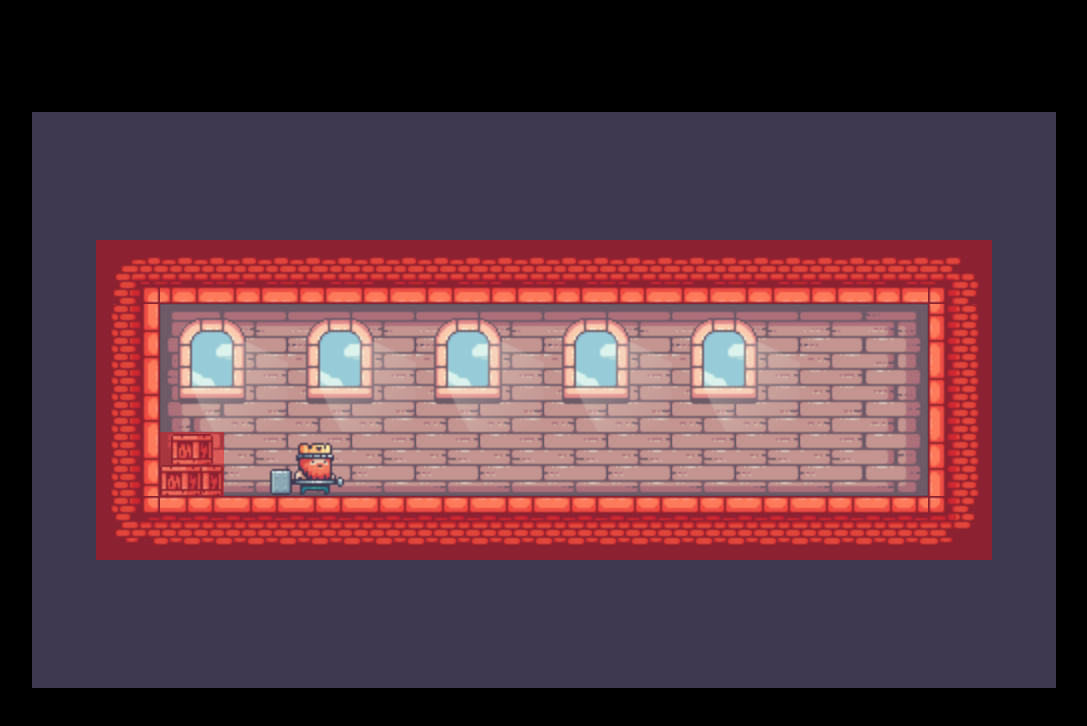
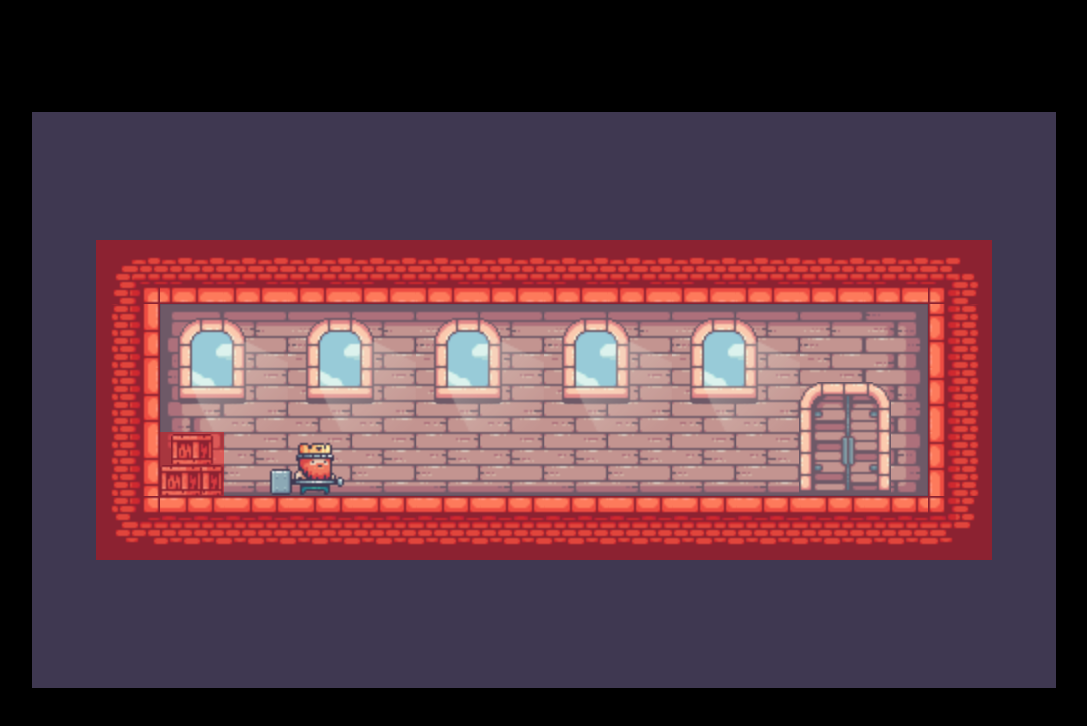
Before and after one commit to Soham-Jadhav/Medieval-Warrior, a plain HTML site: page index.html in a window 1280 px wide. Shown: the whole page, without its empty margins (96-1183 px from the left). Drawn offline with nearby package versions, Linux system fonts and the light colour scheme.

Commit message:
Level 1 Built Completed

```diff
--- a/index.html
+++ b/index.html
@@ -23,6 +23,9 @@
         Your browser does not support the HTML5 canvas tag. Please update your browser to a more recent version.
     </canvas>
 
+    <script src="https://cdnjs.cloudflare.com/ajax/libs/gsap/3.12.4/gsap.min.js"
+        integrity="sha512-EZI2cBcGPnmR89wTgVnN3602Yyi7muWo8y1B3a8WmIv1J9tYG+udH4LvmYjLiGp37yHB7FfaPBo8ly178m9g4Q=="
+        crossorigin="anonymous" referrerpolicy="no-referrer"></script>
     <script src="./js/utils.js"></script>
     <script src="./js/data/collusions.js"></script>
     <script src="./js/classes/collusionBlock.js"></script>
--- a/js/classes/player.js
+++ b/js/classes/player.js
@@ -11,13 +11,15 @@ class Player extends Sprite {
         collusionBlocks = [],
         imageSrc = './../../assets/img/king/idle.png',
         maxFrames = 11,
-        animations
+        animations,
+        loop = true
     }) {
         super({
             position: position,
             imageSrc: imageSrc,
             maxFrames: maxFrames,
-            animations: animations
+            animations: animations,
+            loop: loop
         });
         // this.position = position;
         this.velocity = {
@@ -183,6 +185,8 @@ class Player extends Sprite {
             this.frames.max = this.animations[name].maxFrames;
             this.frames.hold = this.animations[name].holdFrames;
             this.frames.current = 0;
+            this.loop = this.animations[name].loop;
+            this.currentAnimation = this.animations[name];
         }
     }
 };
--- a/js/classes/sprite.js
+++ b/js/classes/sprite.js
@@ -9,7 +9,9 @@ class Sprite {
         imageSrc = './../../assets/img/backgroundLevel1.png',
         maxFrames = 1,
         holdFrames = 2,
-        animations
+        loop = true,
+        autoplay = true,
+        animations,
     }) {
         this.position = position;
         this.loaded = false;
@@ -27,7 +29,11 @@ class Sprite {
             elapsed: 0
         },
             this.animations = animations;
+        this.loop = loop;
+        this.autoplay = autoplay;
+        this.currentAnimation;
 
+        // Add images for different animations
         if (this.animations) {
             for (let key in this.animations) {
                 const image = new Image();
@@ -50,7 +56,7 @@ class Sprite {
             height: this.height,
         };
 
-        // Draw an image
+        // Draw & update an image
         if (this.loaded) {
             context.drawImage(
                 this.image,
@@ -76,12 +82,14 @@ class Sprite {
 
     // Update the frames of the Sprite
     updateFrames() {
+        // Check if we need to animate sprite
+        if (this.autoplay) {
             // Update frames
             if (this.frames.elapsed % this.frames.hold === 0) {
                 if (this.frames.current + 1 < this.frames.max) {
                     this.frames.current++;
                 }
-            else {
+                else if (this.loop) {
                     this.frames.current = 0;
                 }
 
@@ -89,5 +97,18 @@ class Sprite {
             }
 
             this.frames.elapsed++;
+
+            if (this.currentAnimation?.onComplete) {
+                if (this.frames.current === this.frames.max - 1 && !this.currentAnimation.isActive) {
+                    this.currentAnimation.onComplete();
+                    this.currentAnimation.isActive = true;
+                }
+            }
+        }
+    }
+
+    // Play animation
+    play() {
+        this.autoplay = true;
     }
 };
--- a/js/eventListeners.js
+++ b/js/eventListeners.js
@@ -1,8 +1,33 @@
 // Key down event listener
 addEventListener('keydown', ({ key }) => {
+    if (player.preventInput) return;
+
     switch (key) {
         // Jump up
         case 'w':
+            // Check for door colusion
+            for (let i = 0; i < doors.length; i++) {
+                const door = doors[i];
+
+                // Check for door dimensions
+                if (
+                    player.hitbox.position.x + player.hitbox.width <= door.position.x + door.width &&
+                    player.hitbox.position.x >= door.position.x &&
+                    player.hitbox.position.y <= door.position.y + door.height &&
+                    player.hitbox.position.y + player.hitbox.height >= door.position.y
+                ) {
+                    // console.log('player-door colllusion');
+                    player.preventInput = true;
+                    player.velocity.x = 0;
+                    player.velocity.y = 0;
+                    player.switchSprite('enterDoor');
+                    door.play();
+
+                    return;
+                }
+            }
+
+            // Check for jump validity
             if (player.velocity.y === 0) {
                 keys.w.pressed = true;
                 player.velocity.y = -20;
@@ -42,7 +67,6 @@ addEventListener('keyup', ({ key }) => {
         case 'w':
             if (player.velocity.y === 0) {
                 keys.w.pressed = false;
-                player.velocity.y = -25;
             }
 
             break;
--- a/js/index.js
+++ b/js/index.js
@@ -9,6 +9,16 @@ canvas.height = 576;
 // Constants & state variables
 const gravity = 0.8;
 const playerSpeed = 5;
+
+// // Levels data
+// let level = 1;
+// let levels = {
+//     1: {
+//         init: () => {
+
+//         }
+//     }
+// };
 
 // Parsed level1 collusions block blueprint
 const parsedCollusions = collusionsLevel1.parse2D();
@@ -53,8 +63,38 @@ let player = new Player({
             holdFrames: 3,
             loop: true,
         },
+        enterDoor: {
+            imageSrc: './../../assets/img/king/enterDoor.png',
+            maxFrames: 8,
+            holdFrames: 4,
+            loop: false,
+            onComplete: () => {
+                console.log("Level Completed!!!");
+                gsap.to(
+                    overlay, {
+                    opacity: 1
+                }
+                );
+            },
+        },
     }
 });
+
+// Game doors array
+let doors = [
+    new Sprite({
+        position: {
+            x: 767,
+            y: 270
+        },
+        imageSrc: './../../assets/img/doorOpen.png',
+        maxFrames: 5,
+        holdFrames: 5,
+        loop: false,
+        autoplay: false
+    })
+];
+
 
 // Level1 background object
 let backgroundLevel1 = new Sprite({
@@ -81,6 +121,9 @@ let keys = {
         pressed: false
     }
 };
+let overlay = {
+    opacity: 0
+};
 let animationId;
 
 // Animation function
@@ -98,6 +141,12 @@ function animate() {
         collusionBlock.update();
     });
 
+    // Draw door/s
+    doors.forEach((door) => {
+        door.update();
+    });
+
+    if (!player.preventInput) {
         // Player movement along x-axis
         player.velocity.x = 0;
         if (keys.d.pressed) {
@@ -121,9 +170,17 @@ function animate() {
                 player.switchSprite('idleRight');
             }
         }
+    }
 
     // Update player
     player.update();
+
+    // Black background
+    context.save();
+    context.globalAlpha = overlay.opacity;
+    context.fillStyle = 'black';
+    context.fillRect(0, 0, canvas.width, canvas.height);
+    context.restore();
 }
 
 animate();
```
Lines whose indentation alone changed are shown as unchanged.
